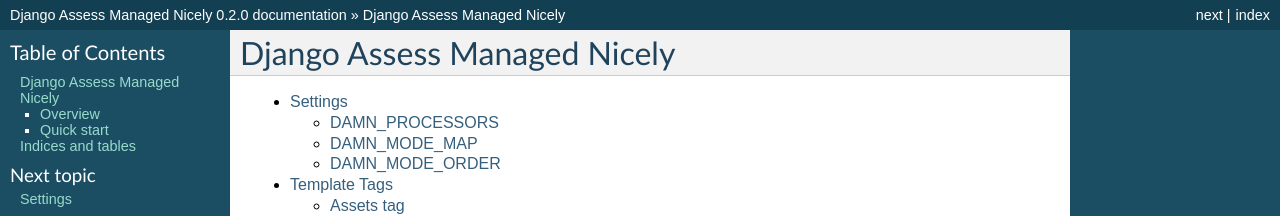
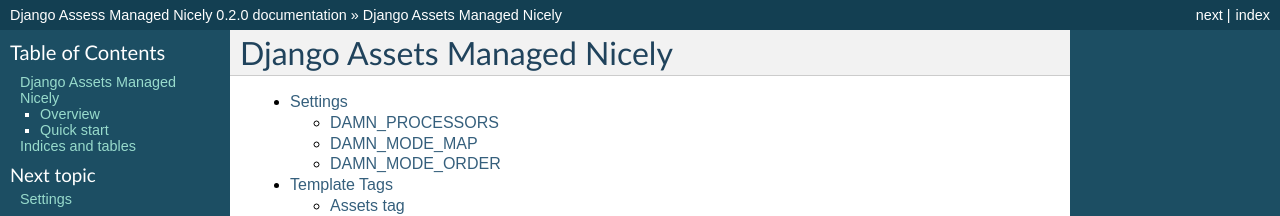
Before and after one commit to funkybob/django-amn, a Sphinx documentation site: the page built from docs/index.rst, in a window 1280 px wide. Shown: the top 216 px of the page. Built offline with Sphinx 7.4.7, drawn with Linux system fonts in a browser that asks for light colours; some of the changed text lies outside the part shown.

Commit message:
Fixed typo
thanks jarshwah

```diff
--- a/docs/index.rst
+++ b/docs/index.rst
@@ -1,7 +1,7 @@
-.. Django Assess Managed Nicely documentation master file, created by
+.. Django Assets Managed Nicely documentation master file, created by
    sphinx-quickstart on Sat Aug  2 14:22:59 2014.
 
-Django Assess Managed Nicely
+Django Assets Managed Nicely
 ============================
 
 .. toctree::
```
